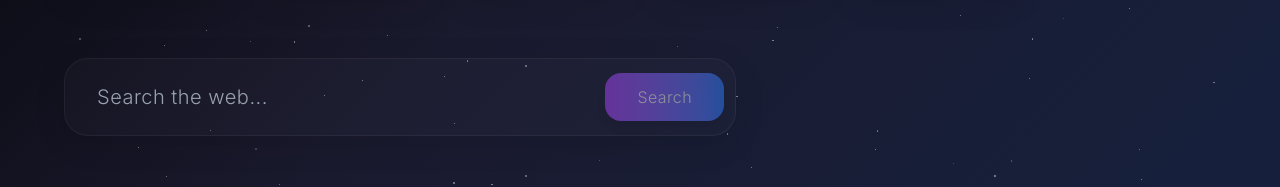
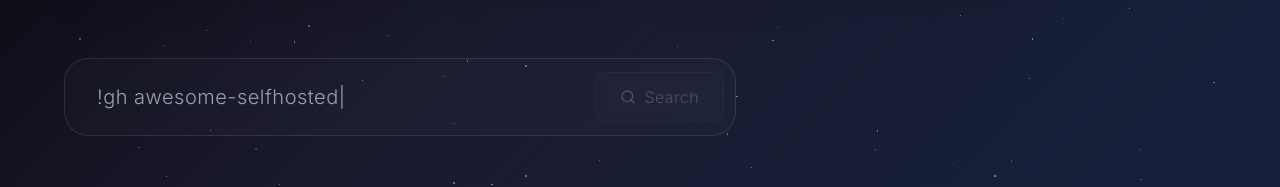
Before and after one commit to michaelrausch/dashy, a Next.js app: page / in a window 1280 px wide. Shown: the part 554-741 px from the top of the page. Built offline with nearby package versions, Linux system fonts and the light colour scheme; no server answers; a web font is replaced by a local one.

Commit message:
Added typing animation

```diff
--- a/app/globals.css
+++ b/app/globals.css
@@ -340,3 +340,11 @@ kbd {
   transform: rotate(45deg);
   transform-origin: 0 0;
 }
+
+@keyframes cursor-blink {
+  0%, 50% { opacity: 1; }
+  51%, 100% { opacity: 0; }
+}
+.typing-placeholder::placeholder {
+  animation: cursor-blink 1s infinite;
+}
--- a/components/ui/SearchBar.tsx
+++ b/components/ui/SearchBar.tsx
@@ -1,15 +1,40 @@
 "use client";
 
 import { useState } from 'react';
+import { useTypingAnimation } from '@/hooks/useTypingAnimation';
 
 interface SearchBarProps {
   onSearch: (query: string) => void;
   className?: string;
 }
 
+// Curated bang examples from the API
+const bangExamples = [
+  "!gpt build me a neural network",
+  "!gh awesome-selfhosted",
+  "!yt old mcdonald had a farm",
+  "!reddit investing stonks",
+  "!maps alien crash sites",
+  "!w quantum computing",
+  "!so how to exit vim",
+  "!nf ET Movie",
+  "!gi cyberpunk city art"
+];
+
 export const SearchBar = ({ onSearch, className = "" }: SearchBarProps) => {
   const [searchQuery, setSearchQuery] = useState("");
   const [searchFocused, setSearchFocused] = useState(false);
+
+  const { displayText } = useTypingAnimation({
+    strings: bangExamples,
+    typeSpeed: 50,
+    deleteSpeed: 25,
+    delayBetweenStrings: 1500,
+    loop: true
+  });
+
+  // Add blinking cursor to the display text when not focused
+  const placeholderText = searchFocused ? "Search the web..." : displayText;
 
   const handleSearch = (e: React.FormEvent) => {
     e.preventDefault();
@@ -20,8 +45,9 @@ export const SearchBar = ({ onSearch, className = "" }: SearchBarProps) => {
   };
 
   return (
-    <div className={`max-w-2xl animate-in fade-in-0 ${className}`} style={{ animationDelay: '600ms', animationDuration: '600ms' }}>
-      <form onSubmit={handleSearch} className="relative group">
+    <>
+      <div className={`max-w-2xl animate-in fade-in-0 ${className}`} style={{ animationDelay: '600ms', animationDuration: '600ms' }}>
+        <form onSubmit={handleSearch} className="relative group">
         <div className="relative">
           <input
             type="text"
@@ -29,22 +55,45 @@ export const SearchBar = ({ onSearch, className = "" }: SearchBarProps) => {
             onChange={(e) => setSearchQuery(e.target.value)}
             onFocus={() => setSearchFocused(true)}
             onBlur={() => setSearchFocused(false)}
-            placeholder="Search the web..."
-            className="w-full px-6 md:px-8 py-4 md:py-6 pr-20 md:pr-24 text-lg md:text-xl bg-black/30 border border-white/10 rounded-2xl md:rounded-3xl text-white placeholder-gray-400 focus:outline-none focus:ring-2 focus:ring-purple-500/50 focus:border-transparent focus:bg-black/40 transition-all duration-500 hover:bg-black/40 font-sans font-light tracking-wide glass group-hover:border-white/20"
+            placeholder={placeholderText}
+            className={`w-full px-6 md:px-8 py-4 md:py-6 pr-20 md:pr-24 text-lg md:text-xl bg-black/30 border border-white/10 rounded-2xl md:rounded-3xl text-white placeholder-gray-400 outline-none ring-0 transition-all duration-200 ease-out hover:bg-black/40 hover:border-white/15 font-sans font-light tracking-wide glass group-hover:border-white/20 ${!searchFocused ? 'typing-placeholder' : ''}`}
             style={{
               backdropFilter: 'blur(20px)',
-              WebkitBackdropFilter: 'blur(20px)'
+              WebkitBackdropFilter: 'blur(20px)',
+              WebkitAppearance: 'none',
+              appearance: 'none',
+              boxShadow: 'none',
+              outline: 'none',
+              border: '1px solid rgba(255, 255, 255, 0.1)',
+              transition: 'all 0.2s ease-out'
             }}
           />
           <button
             type="submit"
-            className="absolute right-2 md:right-3 top-1/2 -translate-y-1/2 bg-gradient-to-r from-purple-500 to-blue-500 text-white px-6 md:px-8 py-2 md:py-3 rounded-xl md:rounded-2xl hover:from-purple-600 hover:to-blue-600 transition-all duration-500 hover:scale-105 shadow-lg font-sans font-light tracking-wide cursor-pointer disabled:opacity-50 disabled:cursor-not-allowed"
+            className="absolute right-2 md:right-3 top-1/2 -translate-y-1/2 bg-white/5 backdrop-blur-sm border border-white/10 text-white/70 px-4 md:px-6 py-2 md:py-3 rounded-lg md:rounded-xl hover:bg-white/10 hover:border-white/20 hover:text-white transition-all duration-300 hover:shadow-lg hover:shadow-white/5 font-sans font-light tracking-wide cursor-pointer disabled:opacity-30 disabled:cursor-not-allowed disabled:hover:bg-white/5 disabled:hover:border-white/10 disabled:hover:text-white/70 group-hover:bg-white/8"
             disabled={!searchQuery.trim()}
           >
-            Search
+            <span className="flex items-center gap-2">
+              <svg
+                width="16"
+                height="16"
+                viewBox="0 0 24 24"
+                fill="none"
+                stroke="currentColor"
+                strokeWidth="2"
+                strokeLinecap="round"
+                strokeLinejoin="round"
+                className="transition-transform duration-300 group-hover:scale-110"
+              >
+                <circle cx="11" cy="11" r="8"/>
+                <path d="m21 21-4.35-4.35"/>
+              </svg>
+              <span className="hidden sm:inline">Search</span>
+            </span>
           </button>
         </div>
       </form>
     </div>
+    </>
   );
 };
--- /dev/null
+++ b/hooks/useTypingAnimation.ts
@@ -0,0 +1,75 @@
+"use client";
+
+import { useState, useEffect } from 'react';
+
+interface TypingAnimationOptions {
+  strings: string[];
+  typeSpeed?: number;
+  deleteSpeed?: number;
+  delayBetweenStrings?: number;
+  loop?: boolean;
+}
+
+export const useTypingAnimation = ({
+  strings,
+  typeSpeed = 100,
+  deleteSpeed = 50,
+  delayBetweenStrings = 2000,
+  loop = true
+}: TypingAnimationOptions) => {
+  const [currentText, setCurrentText] = useState('');
+  const [currentStringIndex, setCurrentStringIndex] = useState(0);
+  const [isDeleting, setIsDeleting] = useState(false);
+  const [isWaiting, setIsWaiting] = useState(false);
+
+  useEffect(() => {
+    if (strings.length === 0) return;
+
+    const currentString = strings[currentStringIndex];
+
+    if (isWaiting) {
+      const waitTimer = setTimeout(() => {
+        setIsWaiting(false);
+        setIsDeleting(true);
+      }, delayBetweenStrings);
+
+      return () => clearTimeout(waitTimer);
+    }
+
+    if (isDeleting) {
+      if (currentText.length === 0) {
+        setIsDeleting(false);
+        setCurrentStringIndex((prev) => {
+          const nextIndex = prev + 1;
+          return loop && nextIndex >= strings.length ? 0 : nextIndex;
+        });
+        return;
+      }
+
+      const deleteTimer = setTimeout(() => {
+        setCurrentText(currentString.substring(0, currentText.length - 1));
+      }, deleteSpeed);
+
+      return () => clearTimeout(deleteTimer);
+    } else {
+      if (currentText === currentString) {
+        if (loop || currentStringIndex < strings.length - 1) {
+          setIsWaiting(true);
+        }
+        return;
+      }
+
+      const typeTimer = setTimeout(() => {
+        setCurrentText(currentString.substring(0, currentText.length + 1));
+      }, typeSpeed);
+
+      return () => clearTimeout(typeTimer);
+    }
+  }, [currentText, currentStringIndex, isDeleting, isWaiting, strings, typeSpeed, deleteSpeed, delayBetweenStrings, loop]);
+
+  return {
+    displayText: currentText + (currentText.length > 0 ? '|' : ''),
+    isDeleting,
+    currentStringIndex
+  };
+};
```
Also changed, not shown: 1 other file (tests, documents, lock files or other folders).
